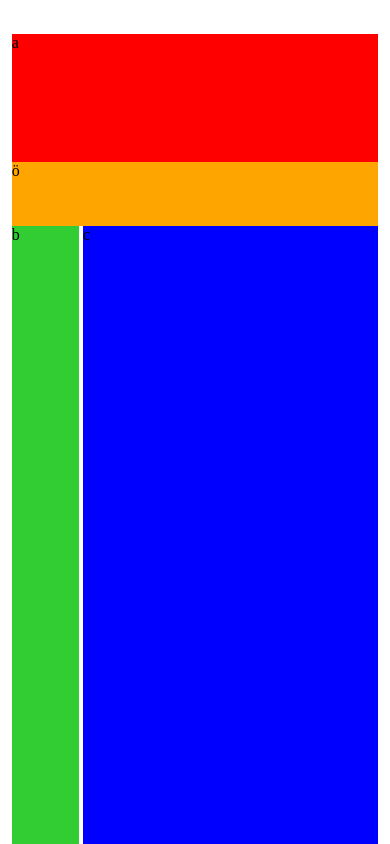
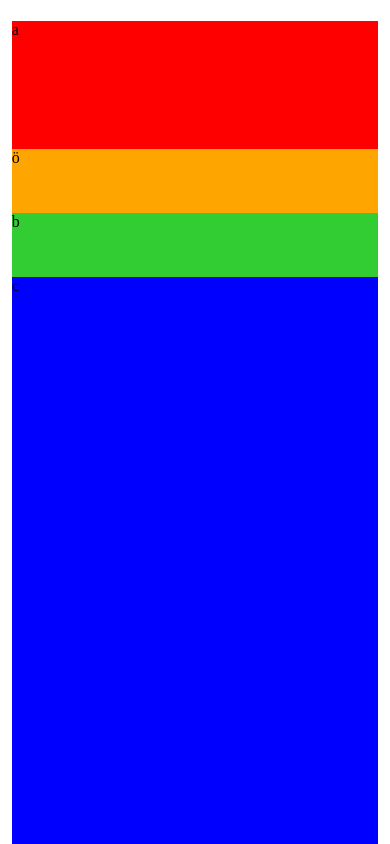
Before and after one commit to flutty20/WEB_Hausarbeit, a Vue app: page / in a window 390 px wide. Shown: the top 844 px of the page. Built offline with nearby package versions, Linux system fonts and the light colour scheme.

Commit message:
Responsive layout 800px

```diff
--- a/src/App.vue
+++ b/src/App.vue
@@ -30,7 +30,7 @@ export default {
         #body {
             display: grid;
             grid-template-columns: 1% 18% 1% 79% 1%;
-            grid-template-rows: 2% 8rem 4rem 60rem 2% 8rem 2%;
+            grid-template-rows: 1% 8rem 4rem 60rem 1% 8rem 1%;
             grid-template-areas:
             ". . . . ."
             ". header header header ."
@@ -65,4 +65,23 @@ export default {
             background-color: magenta;
             grid-area: footer;
         }
+
+        /* Responsive layout - when the screen is less than 800px wide, make last column stack on top of the other */
+        @media screen and (max-width: 800px) {
+           #body {
+            display: grid;
+            grid-template-columns: 1% 98% 1%;
+            grid-template-rows: 1% 8rem 4rem 4rem 60rem 1% 8rem 1%;
+            grid-template-areas:
+            ". . . "
+            ". header ."
+            ". nav ."
+            ". aside . "
+            ".article ."
+            ". . ."
+            ". footer ."
+            ". . .";
+        }
+        }
+
 </style>
```
